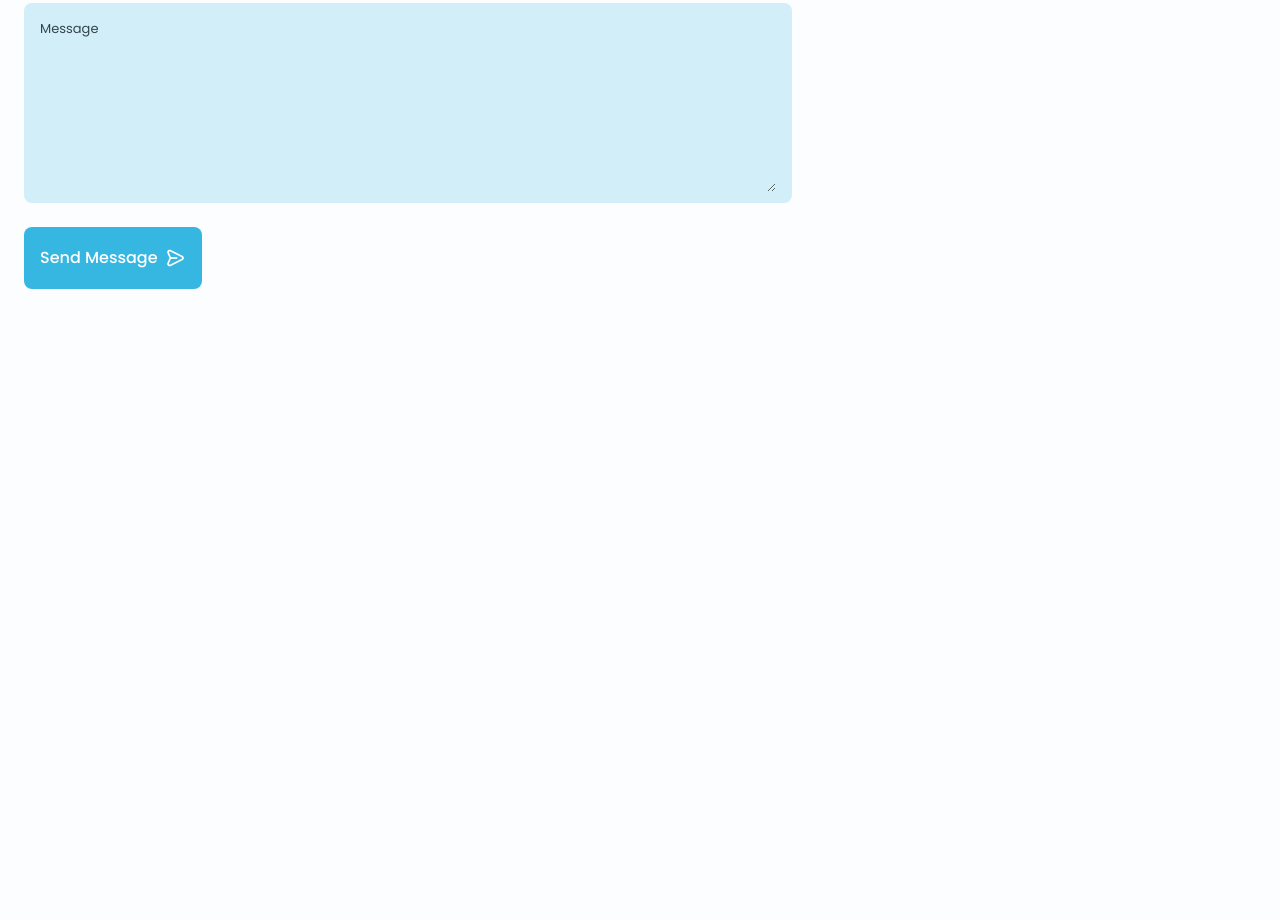
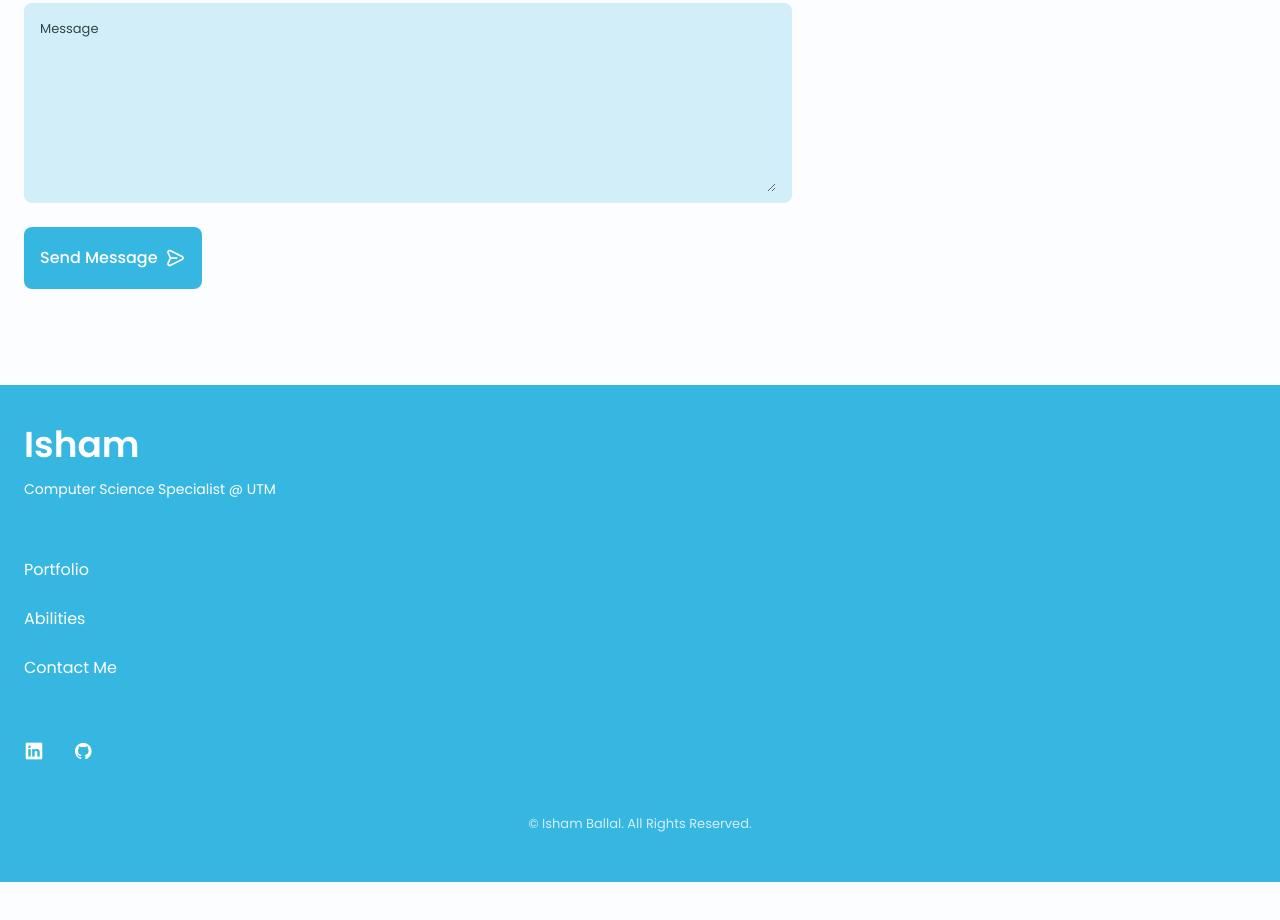
Before and after one commit to isham-b/Personal-Website, a plain HTML site: page index.html in a window 1280 px wide. Shown: the part 4176-5096 px from the top of the page. Before the commit the page ends 4577 px from the top, so only its background shows below. Drawn offline with nearby package versions, Linux system fonts and the light colour scheme.

Commit message:
Add files via upload

```diff
--- a/assets/css/styles.css
+++ b/assets/css/styles.css
@@ -825,3 +825,64 @@ img {
     outline: none;
     padding: 0.25rem 0.5rem 0.5rem 0;
 }
+
+
+
+
+
+
+/*---------------------------- FOOTER --------------------------------- */
+.footer {
+    padding-top: 2rem;
+}
+
+.footer_container {
+    row-gap: 3.5rem;
+}
+
+.footer_bg {
+    background-color: var(--first-colour);
+    padding: 2rem 0 3rem;
+}
+
+.footer_title {
+    font-size: var(--h1-font-size);
+    margin-bottom: var(--bm-0-25);
+}
+
+.footer_subtitle {
+    font-size: var(--small-font-size);
+}
+
+.footer_links {
+    display: flex;
+    flex-direction: column;
+    row-gap: 1.5rem;
+}
+
+.footer_link:hover {
+    color: var(--first-colour-lighter);
+}
+
+.footer_social {
+    font-size: 1.25rem;
+    margin-right: var(--bm-1-5);
+}
+
+.footer_social:hover {
+    color: var(--first-colour-lighter);
+}
+
+.footer_cr {
+    font-size: var(--tiny-font-size);
+    text-align: center;
+    color: var(--input-colour);
+    margin-top: var(--bm-3);
+}
+
+.footer_title,
+.footer_subtitle,
+.footer_link,
+.footer_social {
+    color: #FFF;
+}
--- a/index.html
+++ b/index.html
@@ -545,7 +545,7 @@
                                 <ul class="abilities_modal_ul grid">
                                     <li class="abilities_modal_li">
                                         <i class="uil uil-check-circle abilities_modal_icon"></i>
-                                        <p>Point 1</p>
+                                        <p>Utilize APIs to serve hundreds of users online</p>
                                     </li>
                                     <li class="abilities_modal_li">
                                         <i class="uil uil-check-circle abilities_modal_icon"></i>
@@ -731,7 +731,39 @@
 
 
             <!------------------------------ FOOTER ------------------------------------>
+            <footer class="footer">
+                <div class="footer_bg">
+                    <div class="footer_container container grid">
+                        <div>
+                            <h1 class="footer_title">Isham</h1>
+                            <span class="footer_subtitle">Computer Science Specialist @ UTM</span>
+                        </div>
 
+                        <ul class="footer_links">
+                            <li>
+                                <a href="#portfolio" class="footer_link">Portfolio</a>
+                            </li>
+                            <li>
+                                <a href="#abilities" class="footer_link">Abilities</a>
+                            </li>
+                            <li>
+                                <a href="#contact" class="footer_link">Contact Me</a>
+                            </li>
+                        </ul>
+
+                        <div class="footer_socials">
+                            <a href="https://www.linkedin.com/in/isham-ballal-9668181b8/" target="_blank" class="footer_social">
+                                <i class="uil uil-linkedin"></i>
+                            </a>
+                            <a href="https://github.com/isham-b" target="_blank" class="footer_social">
+                                <i class="uil uil-github"></i>
+                            </a>
+                        </div>
+                    </div>
+
+                    <p class="footer_cr">&#169; Isham Ballal. All Rights Reserved. </p>
+                </div>
+            </footer>
 
             <!------------------------------ SCROLL TO TOP ------------------------------------>
 
```
Also changed, not shown: 1 other file.
